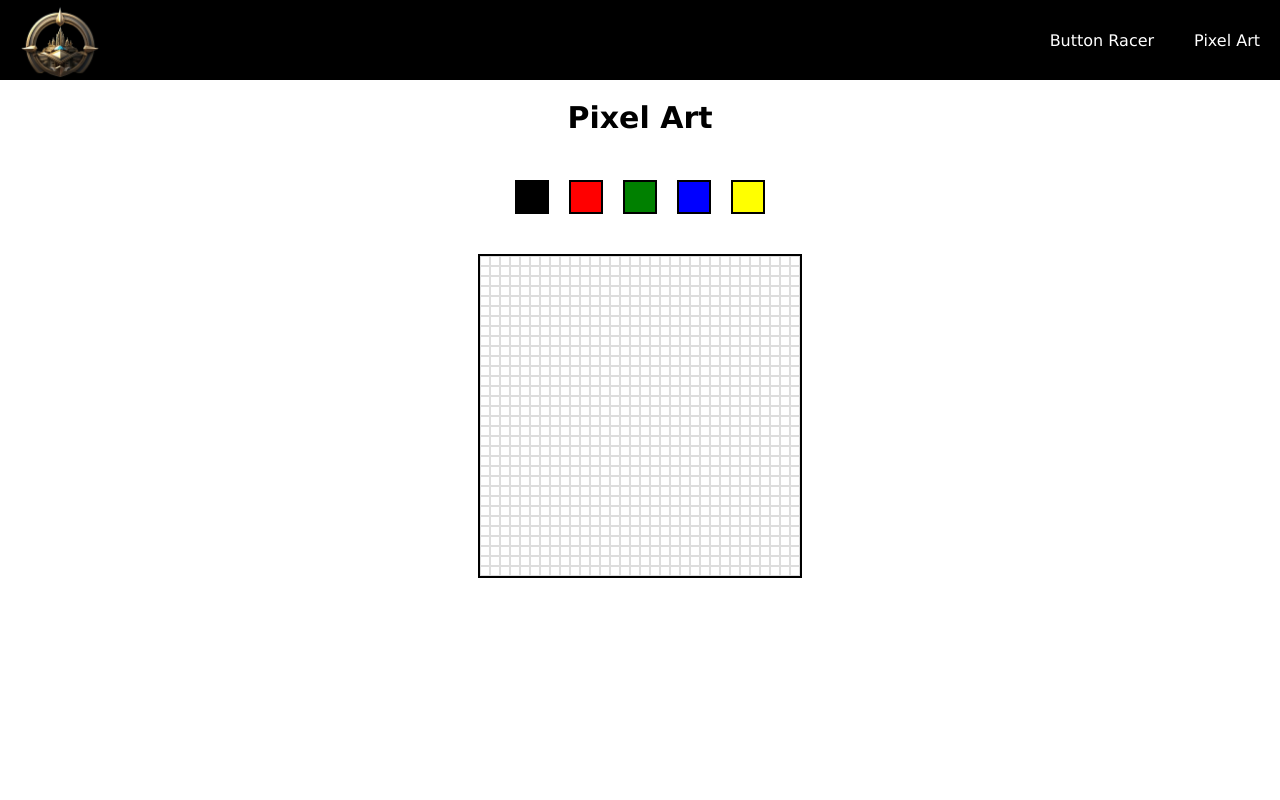
After one commit to GDSC-NMIMS-MPSTME-Mumbai/project-mirage, a Flask app: page /pixel-art in a window 1280 px wide. The commit adds this page. Run offline with Flask 3, Linux system fonts and the light colour scheme.

Commit message:
Added navbar (#8)
Commit #7: by @CriticalMalwareHacker (Tanay Kumar)

```diff
--- a/main.py
+++ b/main.py
@@ -13,6 +13,10 @@ def hello_world():
     # Render the 'index.html' template
     return render_template('index.html')
 
+@app.route('/pixel-art')
+def pixel_art():
+    return render_template('pixel-art.html')
+
 # Define a route for the '/generate-random' URL
 @app.route('/generate-random')
 def generate():
--- /dev/null
+++ b/static/styles/pixel-art.css
@@ -0,0 +1,129 @@
+body {
+  margin: 0;
+  padding: 0;
+  display: flex;
+  flex-direction: column;
+  align-items: center;
+  justify-content: flex-start;
+  min-height: 100vh;
+}
+
+main {
+  display: flex;
+  flex-direction: column;
+  align-items: flex-start;
+  width: 90%;
+  max-width: 900px;
+}
+
+h1, button, label {
+  margin: 10px;
+  padding: 8px;
+  color: #333;
+  border: none;
+  border-radius: 5px;
+  cursor: pointer;
+  transition: background-color 0.3s ease;
+}
+
+h1 {
+  background-color: #3498db;
+  align-self: stretch;
+  text-align: center;
+}
+
+button {
+  background-color: #2ecc71;
+}
+
+label {
+  padding: 0;
+  background-color: white;
+}
+
+.controls {
+  width: 100%;
+  display: flex;
+  justify-content: space-between;
+  align-items: flex-start;
+}
+
+.color-control {
+  display: flex;
+  align-items: center;
+}
+#generate-button{
+  position: absolute;
+  transition: top 0.2s, left 0.2s;
+}
+
+#pause-button {
+  position: absolute;
+  top: 10px;
+  right: 10px;
+  padding: 10px;
+  font-size: 16px;
+}
+@media screen and (max-width: 700px) {
+  .color-control {
+    width: 150px;
+    flex-direction: column;
+    align-items: flex-start;
+  }
+
+  .color-control > * {
+    margin-left: 10px;
+  }
+}
+
+@media screen and (max-width: 450px) {
+  .controls {
+    flex-direction: column
+  }
+}
+
+#color-button {
+  background-color: #e74c3c;
+}
+
+nav {
+  display: flex;
+  align-items: center;
+  justify-content: space-between;
+  width: 100%;
+  background-color: black;
+  padding: 0 20px;
+}
+
+.logo {
+  margin-left: 20px;
+  display: inline-flex;
+  align-items: center;
+}
+
+.logo img {
+  height: 80px;
+  width: 80px;
+}
+
+nav ul {
+  list-style-type: none;
+  display: flex;
+  margin: 0;
+  padding: 0;
+}
+
+nav ul li {
+  margin: 0 20px;
+}
+
+nav ul li a {
+  text-decoration: none;
+  color: #fff;
+  transition: color 0.3s ease;
+  font-family:Verdana, Geneva, Tahoma, sans-serif;
+}
+
+nav ul li a:hover {
+  color: #3498db;
+}
--- /dev/null
+++ b/templates/pixel-art.html
@@ -0,0 +1,91 @@
+<!DOCTYPE html>
+<html lang="en">
+<head>
+  <meta charset="UTF-8">
+  <meta name="viewport" content="width=device-width, initial-scale=1.0">
+  <title>Pixel Art</title>
+  <link rel="stylesheet" href="{{ url_for('static', filename='styles/pixel-art.css') }}" />
+  <style>
+    #drawingBoard {
+      display: grid;
+      margin: 20px auto;
+      border: 2px solid #000;
+    }
+    .pixel {
+      width: 10px;
+      height: 10px;
+      border: 1px solid #ddd;
+      box-sizing: border-box;
+      cursor: pointer;
+    }
+    .color-picker {
+      margin: 20px auto;
+      display: flex;
+      justify-content: center;
+    }
+    .color-choice {
+      width: 30px;
+      height: 30px;
+      border: 2px solid #000;
+      margin: 0 10px;
+      cursor: pointer;
+    }
+    .title {
+      text-align: center;
+      font-family:Verdana, Geneva, Tahoma, sans-serif;
+      font-size: 30px;
+      margin-top: 20px;
+    }
+  </style>
+</head>
+<body>
+  <nav>
+    <div class="logo">
+      <img src="{{url_for('static', filename='images/logo.png')}}" alt="Logo" height="100px" width="100px" />
+    </div>
+    <ul>
+      <li><a href="/">Button Racer</a></li>
+      <li><a href="/pixel-art">Pixel Art</a></li>
+    </ul>
+  </nav>
+  <h2 class="title">Pixel Art</h2>
+
+  <main>
+    <div class="color-picker">
+      <div class="color-choice" style="background-color: black;" data-color="black"></div>
+      <div class="color-choice" style="background-color: red;" data-color="red"></div>
+      <div class="color-choice" style="background-color: green;" data-color="green"></div>
+      <div class="color-choice" style="background-color: blue;" data-color="blue"></div>
+      <div class="color-choice" style="background-color: yellow;" data-color="yellow"></div>
+    </div>
+
+    <div id="drawingBoard"></div>
+  </main>
+  <script>
+    const boardSize = 32;
+    const board = document.getElementById('drawingBoard');
+    board.style.gridTemplateColumns = `repeat(${boardSize}, 1fr)`;
+    board.style.gridTemplateRows = `repeat(${boardSize}, 1fr)`;
+    let currentColor = 'black';
+
+    function createPixels() {
+      for (let i = 0; i < boardSize * boardSize; i++) {
+        const pixel = document.createElement('div');
+        pixel.classList.add('pixel');
+
+        pixel.addEventListener('click', () => pixel.style.backgroundColor = currentColor);
+        board.appendChild(pixel);
+      }
+    }
+
+
+    document.querySelectorAll('.color-choice').forEach(item => {
+      item.addEventListener('click', () => {
+        currentColor = item.getAttribute('data-color');
+      });
+    });
+
+    createPixels();
+  </script>
+</body>
+</html>
```
Also changed, not shown: static/styles/index.css (+52 -0 lines), templates/index.html (+9 -1 lines), static/images/logo.png (added).
